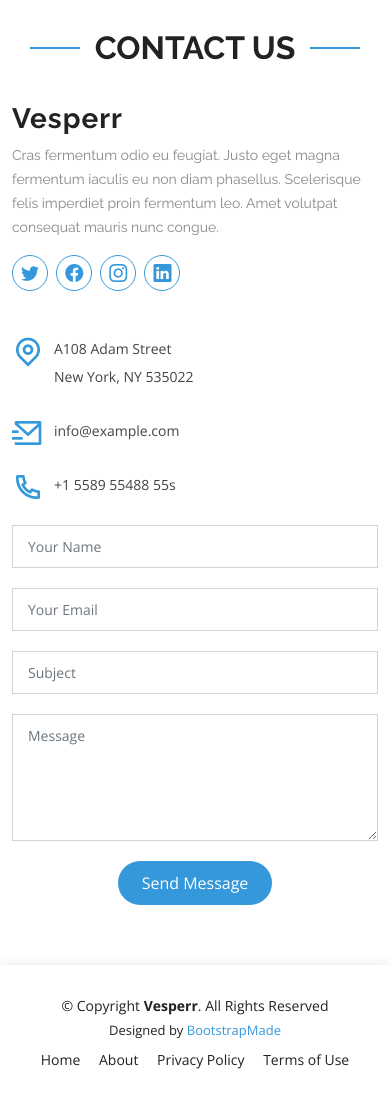
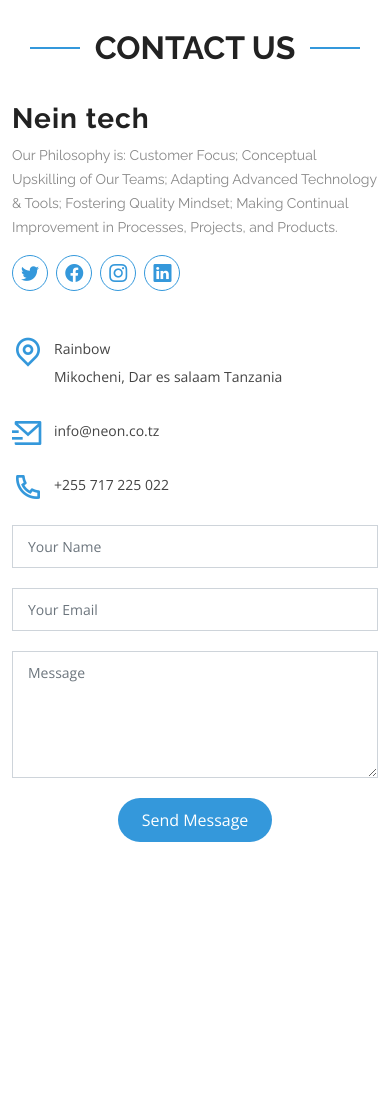
Before and after one commit to samxtu/neon, a plain HTML site: page index.html in a window 390 px wide. Shown: the part 6321-7421 px from the top of the page. After the commit the page ends 7223 px from the top, so only its background shows below. Drawn offline with nearby package versions, Linux system fonts and the light colour scheme.

Commit message:
Update index.html

```diff
--- a/index.html
+++ b/index.html
@@ -375,106 +375,138 @@
 
 
 
+
       <!-- ======= Contact Section ======= -->
       <section id="contact" class="contact">
         <div class="container">
-
           <div class="section-title" data-aos="fade-up">
             <h2>Contact Us</h2>
           </div>
 
           <div class="row">
-
-          <div class="col-lg-4 col-md-6" data-aos="fade-up" data-aos-delay="100">
+            <div
+              class="col-lg-4 col-md-6"
+              data-aos="fade-up"
+              data-aos-delay="100"
+            >
               <div class="contact-about">
-              <h3>Vesperr</h3>
-              <p>Cras fermentum odio eu feugiat. Justo eget magna fermentum iaculis eu non diam phasellus. Scelerisque felis imperdiet proin fermentum leo. Amet volutpat consequat mauris nunc congue.</p>
+                <h3>Nein tech</h3>
+                <p>
+                  Our Philosophy is: Customer Focus; Conceptual Upskilling of
+                  Our Teams; Adapting Advanced Technology & Tools; Fostering
+                  Quality Mindset; Making Continual Improvement in Processes,
+                  Projects, and Products.
+                </p>
                 <div class="social-links">
                   <a href="#" class="twitter"><i class="bi bi-twitter"></i></a>
-                <a href="#" class="facebook"><i class="bi bi-facebook"></i></a>
-                <a href="#" class="instagram"><i class="bi bi-instagram"></i></a>
-                <a href="#" class="linkedin"><i class="bi bi-linkedin"></i></a>
+                  <a href="#" class="facebook"
+                    ><i class="bi bi-facebook"></i
+                  ></a>
+                  <a href="#" class="instagram"
+                    ><i class="bi bi-instagram"></i
+                  ></a>
+                  <a href="#" class="linkedin"
+                    ><i class="bi bi-linkedin"></i
+                  ></a>
                 </div>
               </div>
             </div>
 
-          <div class="col-lg-3 col-md-6 mt-4 mt-md-0" data-aos="fade-up" data-aos-delay="200">
+            <div
+              class="col-lg-3 col-md-6 mt-4 mt-md-0"
+              data-aos="fade-up"
+              data-aos-delay="200"
+            >
               <div class="info">
                 <div>
                   <i class="ri-map-pin-line"></i>
-                <p>A108 Adam Street<br>New York, NY 535022</p>
+                  <p>Rainbow<br />Mikocheni, Dar es salaam Tanzania</p>
                 </div>
 
                 <div>
                   <i class="ri-mail-send-line"></i>
-                <p>info@example.com</p>
+                  <p>info@neon.co.tz</p>
                 </div>
 
                 <div>
                   <i class="ri-phone-line"></i>
-                <p>+1 5589 55488 55s</p>
+                  <p>+255 717 225 022</p>
                 </div>
-
               </div>
             </div>
 
-          <div class="col-lg-5 col-md-12" data-aos="fade-up" data-aos-delay="300">
-            <form action="forms/contact.php" method="post" role="form" class="php-email-form">
+            <div
+              class="col-lg-5 col-md-12"
+              data-aos="fade-up"
+              data-aos-delay="300"
+            >
+              <form
+                action="forms/contact.php"
+                method="post"
+                role="form"
+                class="php-email-form"
+                id="contact-form"
+              >
                 <div class="form-group">
-                <input type="text" name="name" class="form-control" id="name" placeholder="Your Name" required>
+                  <input type="hidden" name="contact_number" />
+                  <input
+                    type="text"
+                    name="user_name"
+                    class="form-control"
+                    id="user_name"
+                    placeholder="Your Name"
+                    required
+                  />
                 </div>
                 <div class="form-group">
-                <input type="email" class="form-control" name="email" id="email" placeholder="Your Email" required>
+                  <input
+                    type="email"
+                    class="form-control"
+                    name="user_email"
+                    id="user_email"
+                    placeholder="Your Email"
+                    required
+                  />
                 </div>
+                <!-- <div class="form-group">
+                  <input
+                    type="text"
+                    class="form-control"
+                    name="subject"
+                    id="subject"
+                    placeholder="Subject"
+                    required
+                  />
+                </div> -->
                 <div class="form-group">
-                <input type="text" class="form-control" name="subject" id="subject" placeholder="Subject" required>
-              </div>
-              <div class="form-group">
-                <textarea class="form-control" name="message" rows="5" placeholder="Message" required></textarea>
+                  <textarea
+                    class="form-control"
+                    name="message"
+                    rows="5"
+                    id="message"
+                    placeholder="Message"
+                    required
+                  ></textarea>
                 </div>
                 <div class="my-3">
                   <div class="loading">Loading</div>
-                <div class="error-message"></div>
-                <div class="sent-message">Your message has been sent. Thank you!</div>
+                  <div class="error-message">Your message has been sent. Thank you!</div>
+                  <div class="sent-message">
+                    Your message has been sent. Thank you!
                   </div>
-              <div class="text-center"><button type="submit">Send Message</button></div>
+                </div>
+                <div class="text-center">
+                  <button type="submit">Send Message</button>
+                </div>
               </form>
             </div>
-
           </div>
-
         </div>
-    </section><!-- End Contact Section -->
+      </section>
+      <!-- End Contact Section -->
 
   </main><!-- End #main -->
 
-  <!-- ======= Footer ======= -->
-  <footer id="footer">
-    <div class="container">
-      <div class="row d-flex align-items-center">
-        <div class="col-lg-6 text-lg-left text-center">
-          <div class="copyright">
-            &copy; Copyright <strong>Vesperr</strong>. All Rights Reserved
-          </div>
-          <div class="credits">
-            <!-- All the links in the footer should remain intact. -->
-            <!-- You can delete the links only if you purchased the pro version. -->
-            <!-- Licensing information: https://bootstrapmade.com/license/ -->
-            <!-- Purchase the pro version with working PHP/AJAX contact form: https://bootstrapmade.com/vesperr-free-bootstrap-template/ -->
-            Designed by <a href="https://bootstrapmade.com/">BootstrapMade</a>
-          </div>
-        </div>
-        <div class="col-lg-6">
-          <nav class="footer-links text-lg-right text-center pt-2 pt-lg-0">
-            <a href="#intro" class="scrollto">Home</a>
-            <a href="#about" class="scrollto">About</a>
-            <a href="#">Privacy Policy</a>
-            <a href="#">Terms of Use</a>
-          </nav>
-        </div>
-      </div>
-    </div>
-  </footer><!-- End Footer -->
 
   <a href="#" class="back-to-top d-flex align-items-center justify-content-center"><i class="bi bi-arrow-up-short"></i></a>
 
```
Lines whose indentation alone changed are shown as unchanged.
